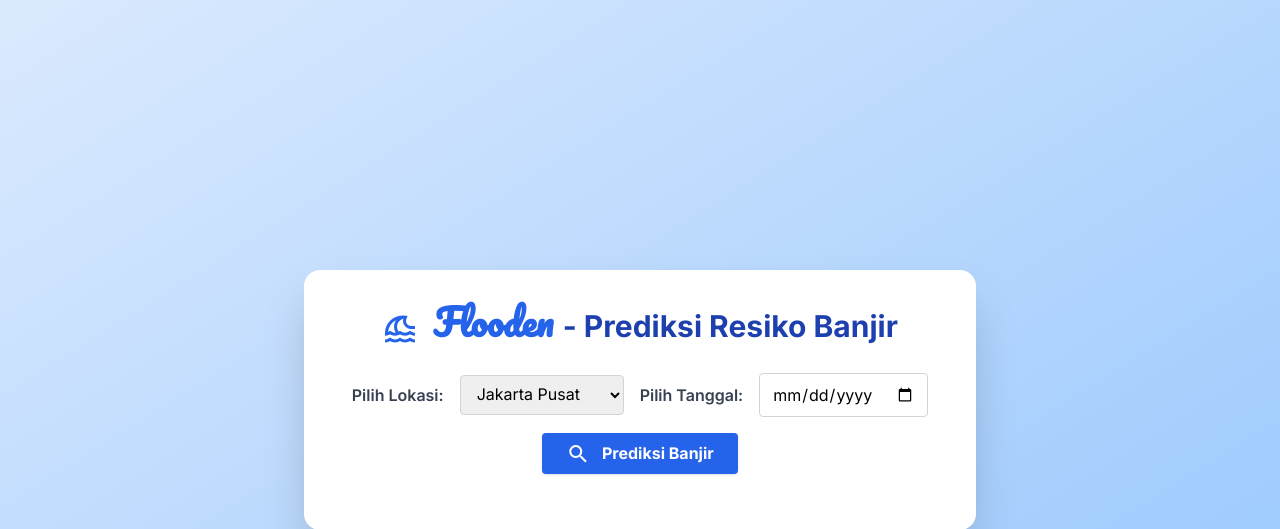
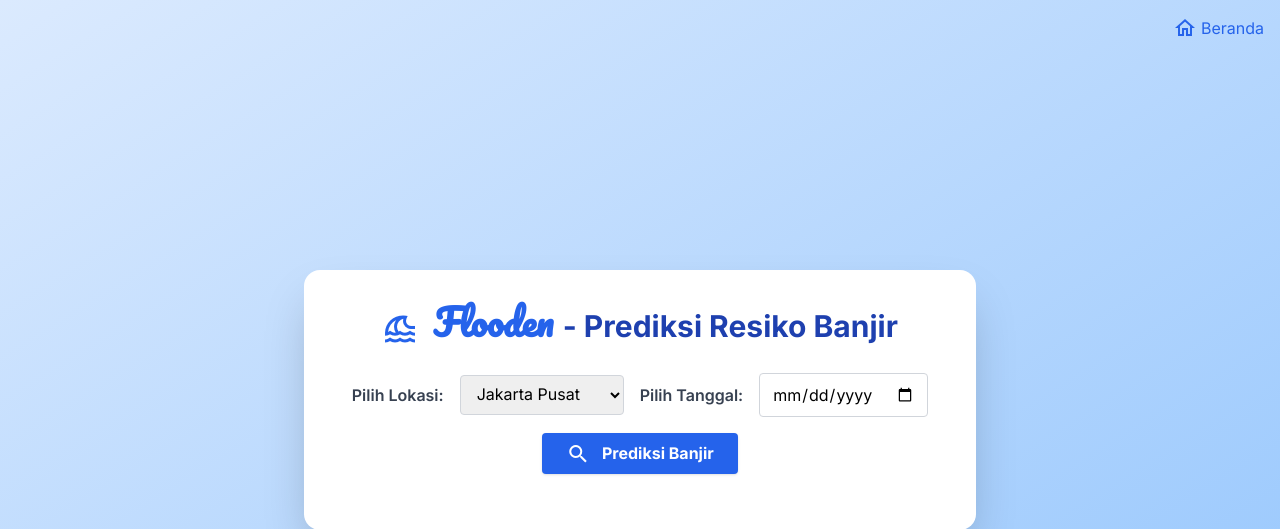
Before and after one commit to kamilarr/AI_Flooden, a Flask app: page /predict in a window 1280 px wide. Shown: the top 529 px of the page. Run offline with Flask 3, Linux system fonts and the light colour scheme; parts of the project's set-up code (start-up, migrations or seed data) failed here and were passed over; some libraries are stand-ins or nearby versions.

Commit message:
Update predict.html

```diff
--- a/app/templates/predict.html
+++ b/app/templates/predict.html
@@ -24,6 +24,13 @@
             <span class="flooden-logo text-4xl text-blue-600"> Flooden </span>
             - Prediksi Resiko Banjir
         </h1>
+
+    <div class="absolute top-4 right-4">
+        <a href="/" class="flex items-center text-blue-600 hover:text-blue-800 transition duration-300">
+            <span class="material-icons-outlined mr-1">home</span>
+            <span>Beranda</span>
+        </a>
+    </div>
 
         <form method="POST" action="/predict" class="mb-6 flex flex-col sm:flex-row items-center gap-4 justify-center flex-wrap">
     <label for="location" class="font-semibold text-gray-700">Pilih Lokasi:</label>
```
